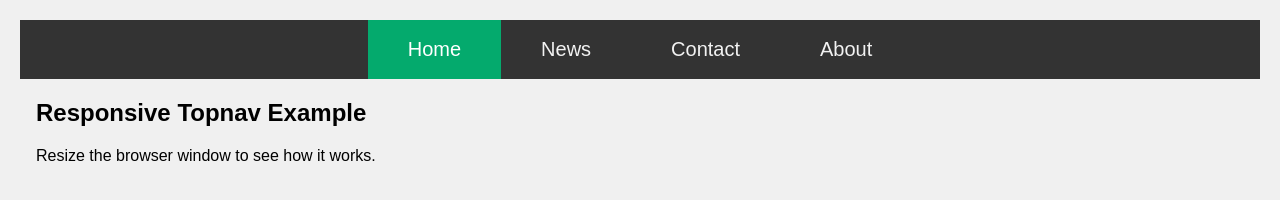
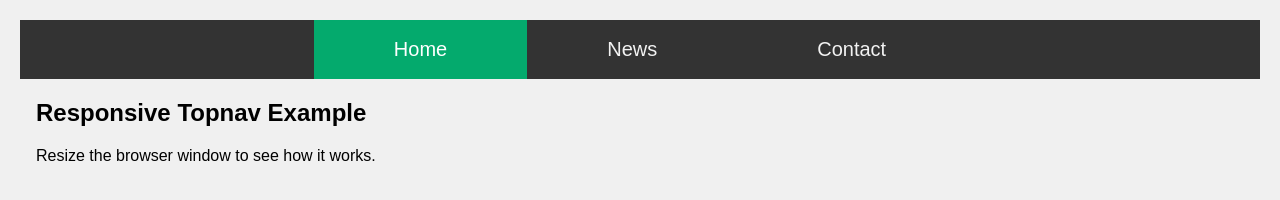
Before and after one commit to Simo8800/WebSite-Dipendenze, a plain HTML site: page index.html in a window 1280 px wide. Drawn offline with Linux system fonts and the light colour scheme.

Commit message:
barra di navigazione v1

```diff
--- a/index.html
+++ b/index.html
@@ -36,7 +36,6 @@
             <a href="#home" class="active"> Home</a>
             <a href="#news">News </a>
             <a href="#contact">Contact</a>
-            <a href="#about">About</a>
             <a href="javascript:void(0);" class="icon" onclick="myFunction()">
               <i class="fa fa-bars"></i>
             </a>
--- a/style.css
+++ b/style.css
@@ -74,7 +74,7 @@ body{
 
   .barra_di_navigazione a {
     font-size: 20px;
-    padding: 18px 40px;
+    padding: 18px  80px;
     text-decoration: none;
     color: #f2f2f2;
     text-align: center;
```
